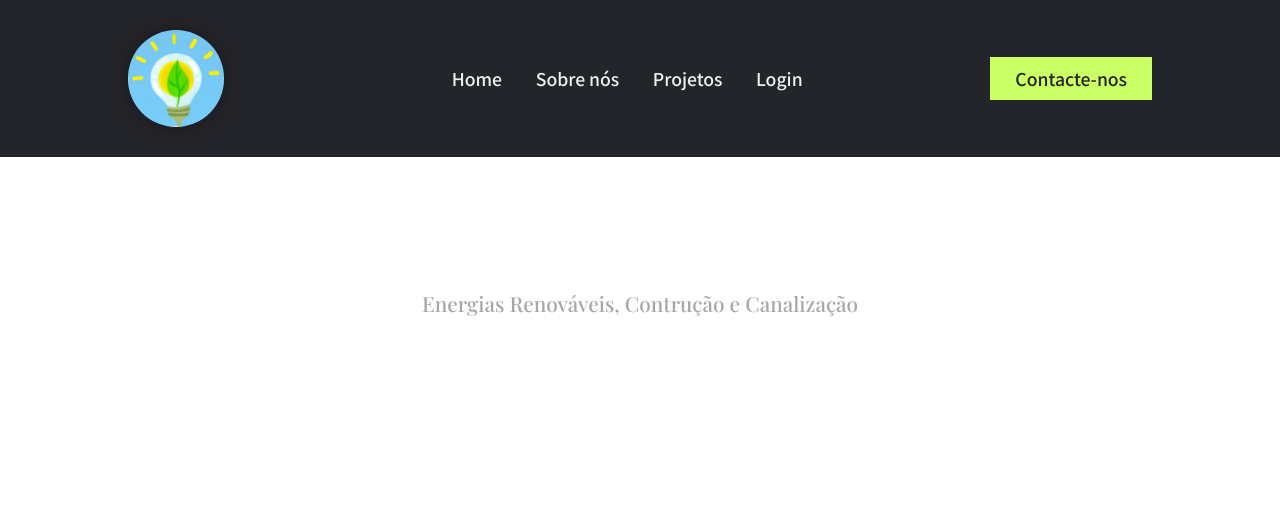
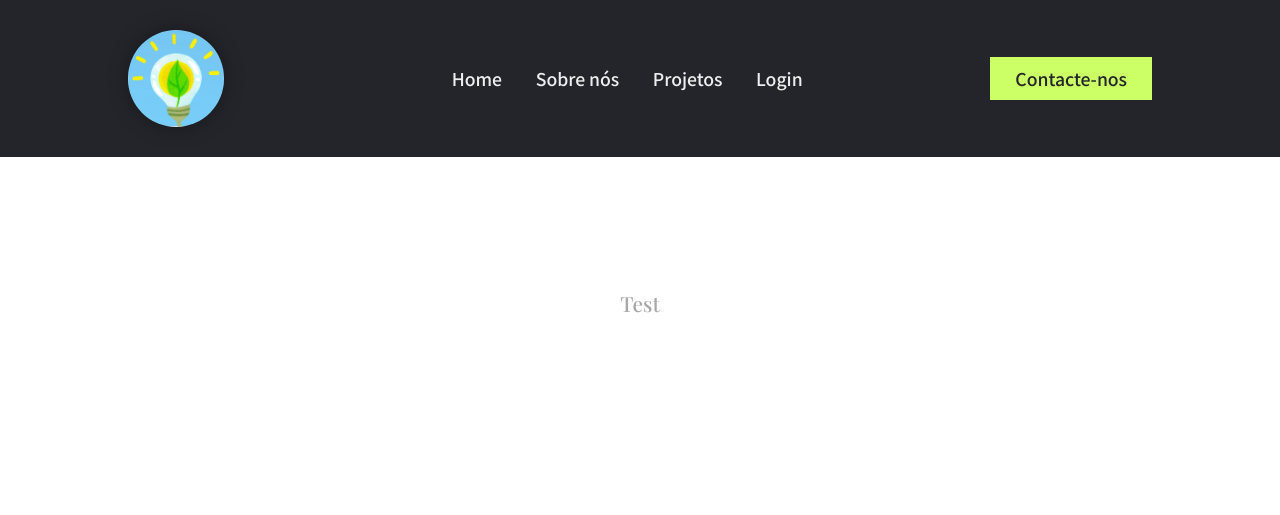
Before and after one commit to ThePenguin858/pap, a Django app: page / in a window 1280 px wide. Shown: the top 515 px of the page. Run offline with Django 3.2, Linux system fonts and the light colour scheme.

Commit message:
This is a test for magit.

```diff
--- a/web_app/templates/pages/index.html
+++ b/web_app/templates/pages/index.html
@@ -5,7 +5,7 @@
     {% block content %}
             <div>
             <h1>Valter Pereira</h1>
-            <h3>Energias Renováveis, Contrução e Canalização</h3>
+            <h3>Test</h3>
             </div>
         </div>
 {% endblock content %}
```
